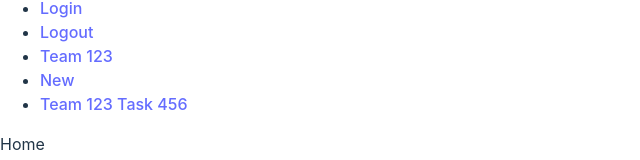
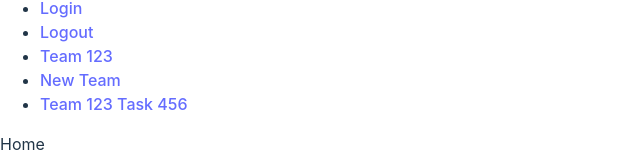
Before and after one commit to brom5033/react-router-dom, a React (Vite) app: page / in a window 1280 px wide. Shown: the part 434-594 px from the top of the page, without its empty margins (0-640 px from the left). Built offline with nearby package versions, Linux system fonts and the light colour scheme; the HTML template or start-up script is replaced by a standard one.

Commit message:
feat(layout): add props casesensitive to navlink

```diff
--- a/src/routes/Layout.jsx
+++ b/src/routes/Layout.jsx
@@ -45,7 +45,7 @@ export default function Layout() {
             </NavLink>
           </li>
           <li>
-            <Link to="/team/new">New</Link>
+            <NavLink to="/team/New" caseSensitive>New Team</NavLink>
           </li>
           <li>
             <Link to="/team/123/task/456">Team 123 Task 456</Link>
```
